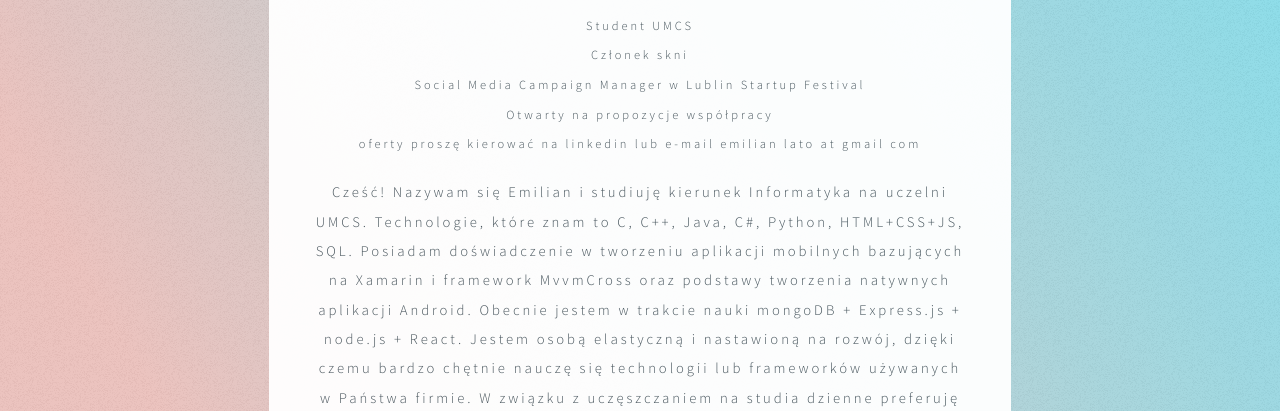
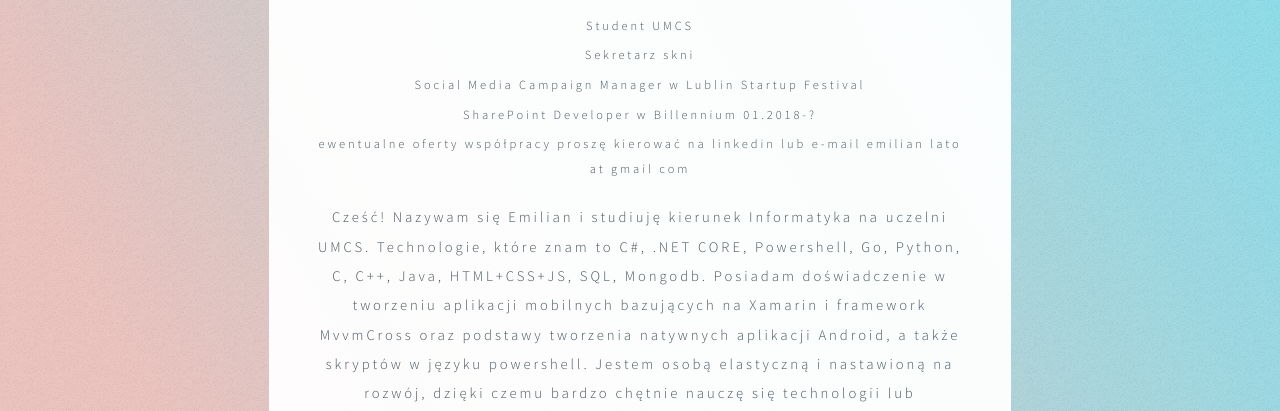
Before and after one commit to Coolerhino/coolerhino.github.io, a plain HTML site: page index.html in a window 1280 px wide. Shown: the part 340-751 px from the top of the page. Drawn offline with Linux system fonts and the light colour scheme.

Commit message:
zmiany 10.06

```diff
--- a/index.html
+++ b/index.html
@@ -62,19 +62,19 @@
 
                   <li>Student <a href="http://www.umcs.pl/">UMCS</a></li>
 
-                  <li>Członek <a href="https://www.facebook.com/umcs.skni/">skni</a></li>
+                  <li>Sekretarz <a href="https://www.facebook.com/umcs.skni/">skni</a></li>
 
                   <li>Social Media Campaign Manager w <a href="http://startupfestival.pl/">Lublin Startup Festival</a></li>
 
-                  <li>Otwarty na propozycje współpracy</li>
+                  <li>SharePoint Developer w <a href="billennium.pl/">Billennium</a> 01.2018-? </li>
 
-                  <li>oferty proszę kierować na linkedin lub e-mail emilian lato at gmail com</li>
+                  <li>ewentualne oferty współpracy proszę kierować na linkedin lub e-mail emilian lato at gmail com</li>
 
               </ul>
 
 
 
-                <span class="biography">Cześć! Nazywam się Emilian i studiuję kierunek Informatyka na uczelni UMCS. Technologie, które znam to C, C++, Java, C#, Python, HTML+CSS+JS, SQL. Posiadam doświadczenie w tworzeniu aplikacji mobilnych bazujących na Xamarin i framework MvvmCross oraz podstawy tworzenia natywnych aplikacji Android. Obecnie jestem w trakcie nauki mongoDB + Express.js + node.js + React. Jestem osobą elastyczną i nastawioną na rozwój, dzięki czemu bardzo chętnie nauczę się technologii lub frameworków używanych w Państwa firmie. W związku z uczęszczaniem na studia dzienne preferuję oferty <sup>1</sup>&frasl;<sub>2</sub> lub <sup>3</sup>&frasl;<sub>4</sub> etatu. Posiadam również doświadczenie skauta sportowego, gdzie moją pracą było raportowanie wydarzeń na żywo w aplikacji mobilnej. Moje zainteresowania to taniec towarzyski, piłka , siatkówka, rolki, programowanie, gruby hajs, kalistenika. Zapraszam do kontaktu:</span>
+                <span class="biography">Cześć! Nazywam się Emilian i studiuję kierunek Informatyka na uczelni UMCS. Technologie, które znam to C#, .NET CORE, Powershell, Go, Python, C, C++, Java, HTML+CSS+JS, SQL, Mongodb. Posiadam doświadczenie w tworzeniu aplikacji mobilnych bazujących na Xamarin i framework MvvmCross oraz podstawy tworzenia natywnych aplikacji Android, a także skryptów w języku powershell. Jestem osobą elastyczną i nastawioną na rozwój, dzięki czemu bardzo chętnie nauczę się technologii lub frameworków używanych w Państwa firmie. W związku z uczęszczaniem na studia dzienne preferuję oferty <sup>1</sup>&frasl;<sub>2</sub> lub <sup>3</sup>&frasl;<sub>4</sub> etatu. Posiadam również doświadczenie skauta sportowego, gdzie moją pracą było raportowanie wydarzeń na żywo w aplikacji mobilnej. Moje zainteresowania to taniec towarzyski, piłka , siatkówka, rolki, programowanie, gruby hajs, kalistenika. Zapraszam do kontaktu:</span>
 
             </header>
 
```
